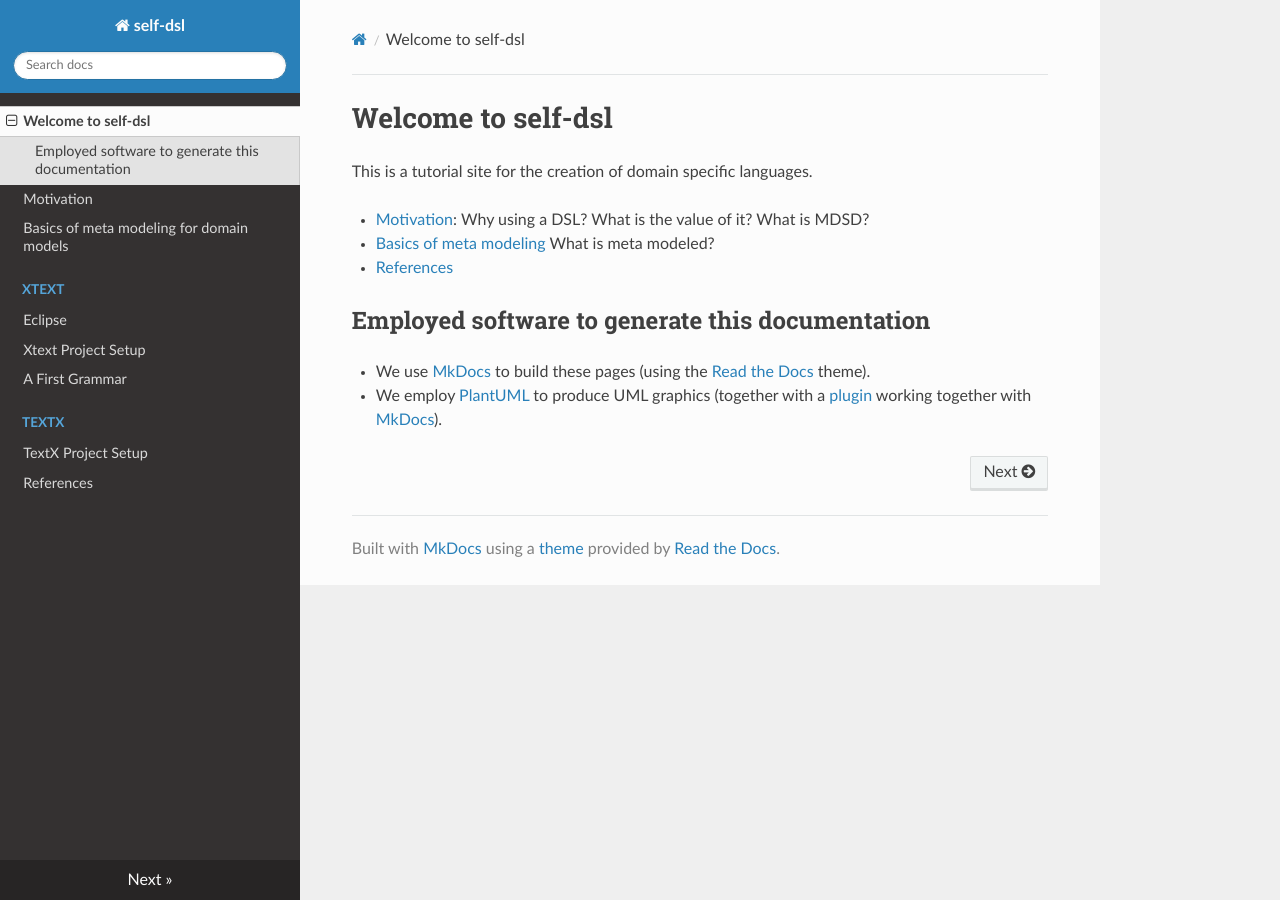
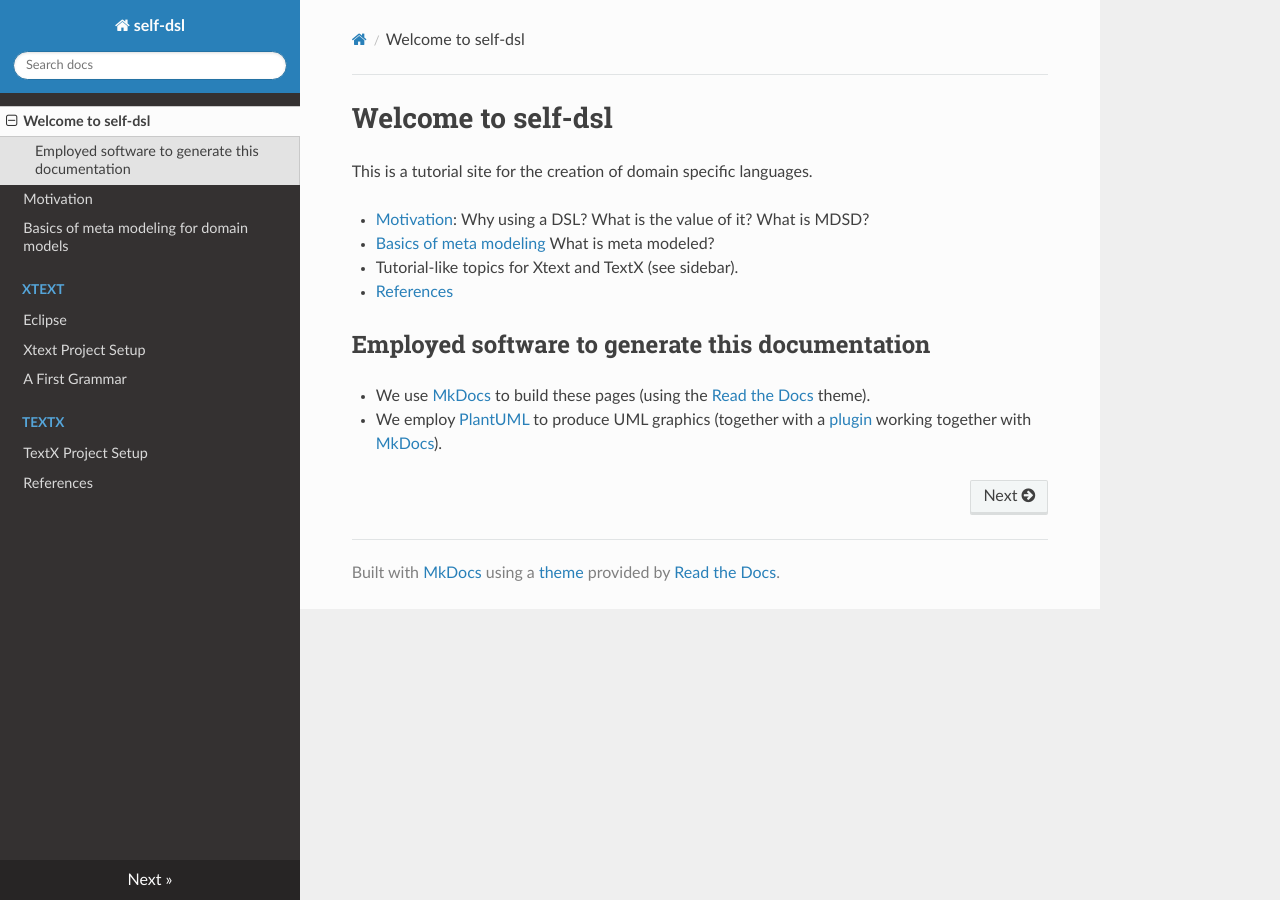
Before and after one commit to goto40/self-dsl, an MkDocs documentation site: the page built from docs/index.md, in a window 1280 px wide. Built offline with MkDocs 1.6.1, drawn with Linux system fonts in a browser that asks for light colours; nearby versions of some CDN libraries; old or Windows-style settings are respelled for this version of MkDocs.

Commit message:
work in progress; added --dirtyreload option (mkdocs >= 0.16)

```diff
--- a/docs/index.md
+++ b/docs/index.md
@@ -7,6 +7,8 @@ This is a tutorial site for the creation of domain specific languages.
 
  * [Basics of meta modeling](basics.md)
     What is meta modeled?
+
+ * Tutorial-like topics for Xtext and TextX (see sidebar).
 
  * [References](references.md)
 
```
Also changed, not shown: 1 other file.
